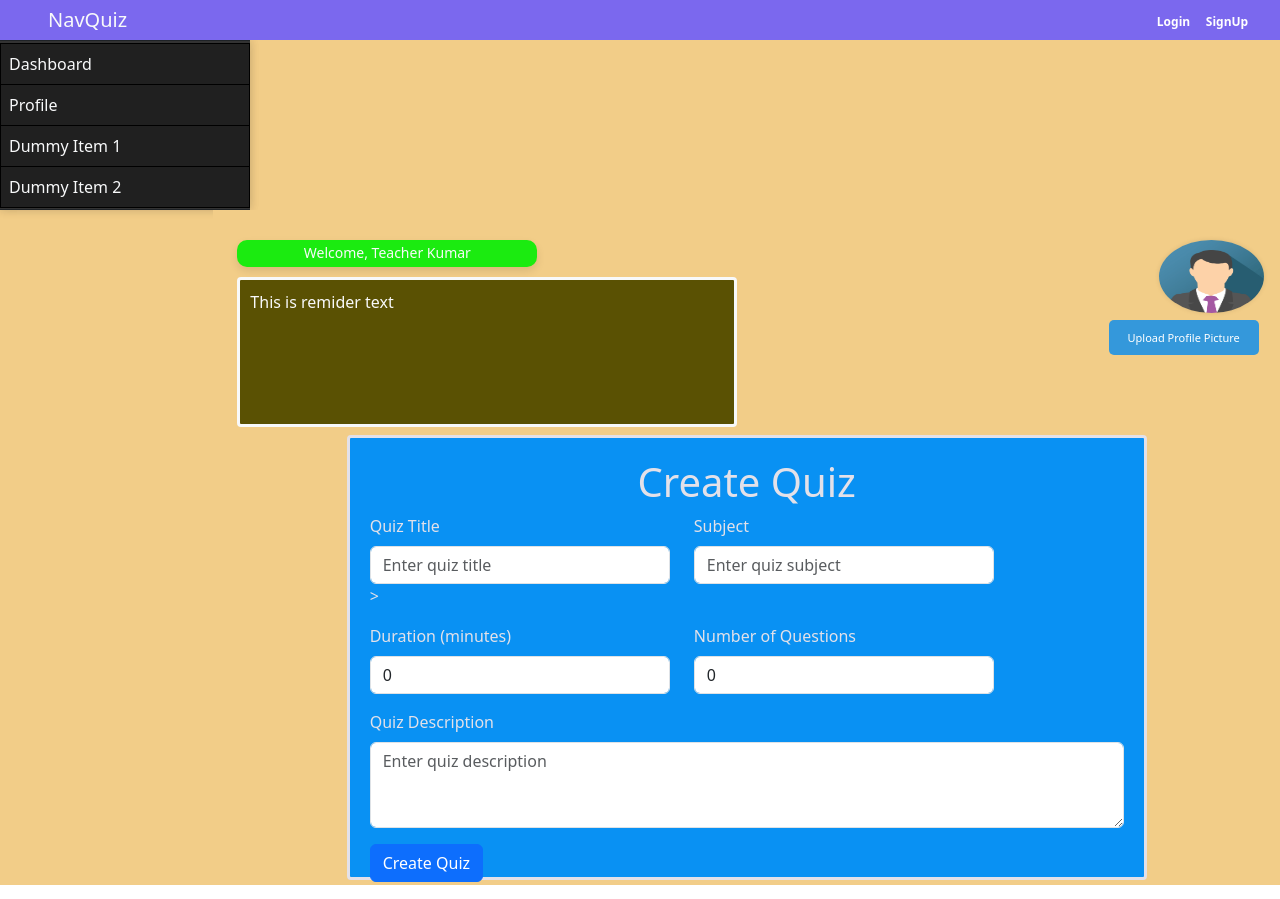
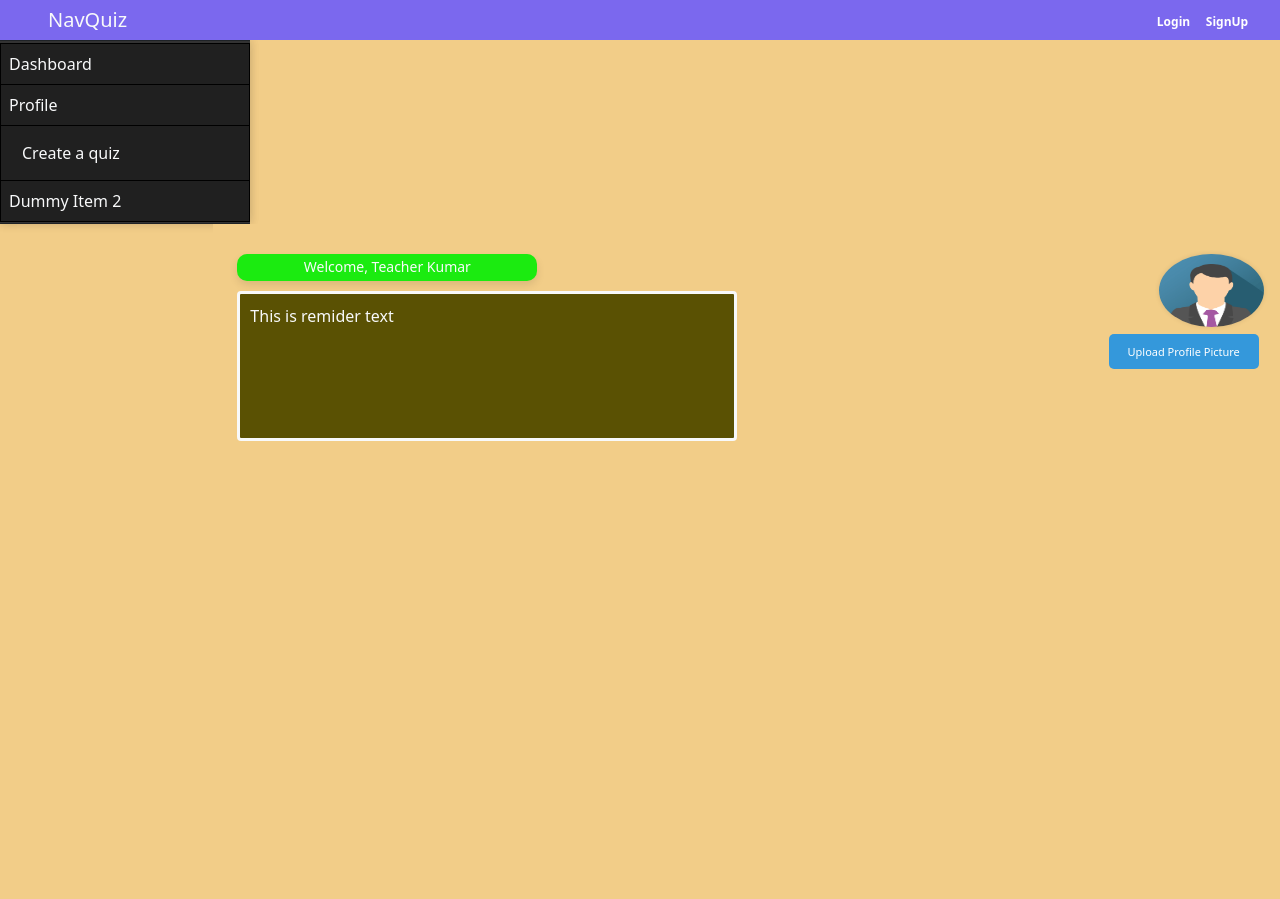
Before and after one commit to NavcodeTech/NavQuizFrontend, an Angular app: page /teachers/tdashboard in a window 1280 px wide. Built offline with nearby package versions, Linux system fonts and the light colour scheme.

Commit message:
quiz form mapped with sidebar

```diff
--- a/db.json
+++ b/db.json
@@ -1,8 +1,8 @@
 {
   "users": {
-    "username": "jjffjjf",
-    "email": "hhdhhd@gmail.com",
-    "password": "djjdjjd",
+    "username": "jfjfjj",
+    "email": "jdjdj@gmail.com",
+    "password": "jjjfjfj",
     "role": "teacher"
   }
 }
--- a/src/app/teachers/tdashboard/tdashboard.component.html
+++ b/src/app/teachers/tdashboard/tdashboard.component.html
@@ -14,7 +14,7 @@
                     </li>
 
                     <li class="list-group-item">
-                        <a class="text-light" routerLink="/dummy1">Dummy Item 1</a>
+                        <button class="btn btn-no-outline text-light" (click)="showQuizFormFunc()">Create a quiz</button>
                     </li>
                     <li class="list-group-item">
                         <a class="text-light" routerLink="/dummy2">Dummy Item 2</a>
@@ -62,7 +62,7 @@
                 </div>
             </div>
             <div class="row">
-                <div class="col-12">
+                <div class="col-12" *ngIf="showQuizForm">
                     <app-quiz-tool></app-quiz-tool>
                 </div>
             </div>
--- a/src/app/teachers/tdashboard/tdashboard.component.ts
+++ b/src/app/teachers/tdashboard/tdashboard.component.ts
@@ -8,6 +8,7 @@ import { Component, OnInit } from '@angular/core';
 export class TdashboardComponent implements OnInit {
 
   reminderText:string="This is remider text";
+  showQuizForm: boolean = false;
   constructor() { }
   isLoggedIn:boolean=false;
   ngOnInit(): void {
@@ -39,4 +40,10 @@ export class TdashboardComponent implements OnInit {
     event.target.value = null;
   }
 
+  showQuizFormFunc()
+  {
+    this.showQuizForm = true;
+    console.log('>>true');
+  }
+
 }
```
